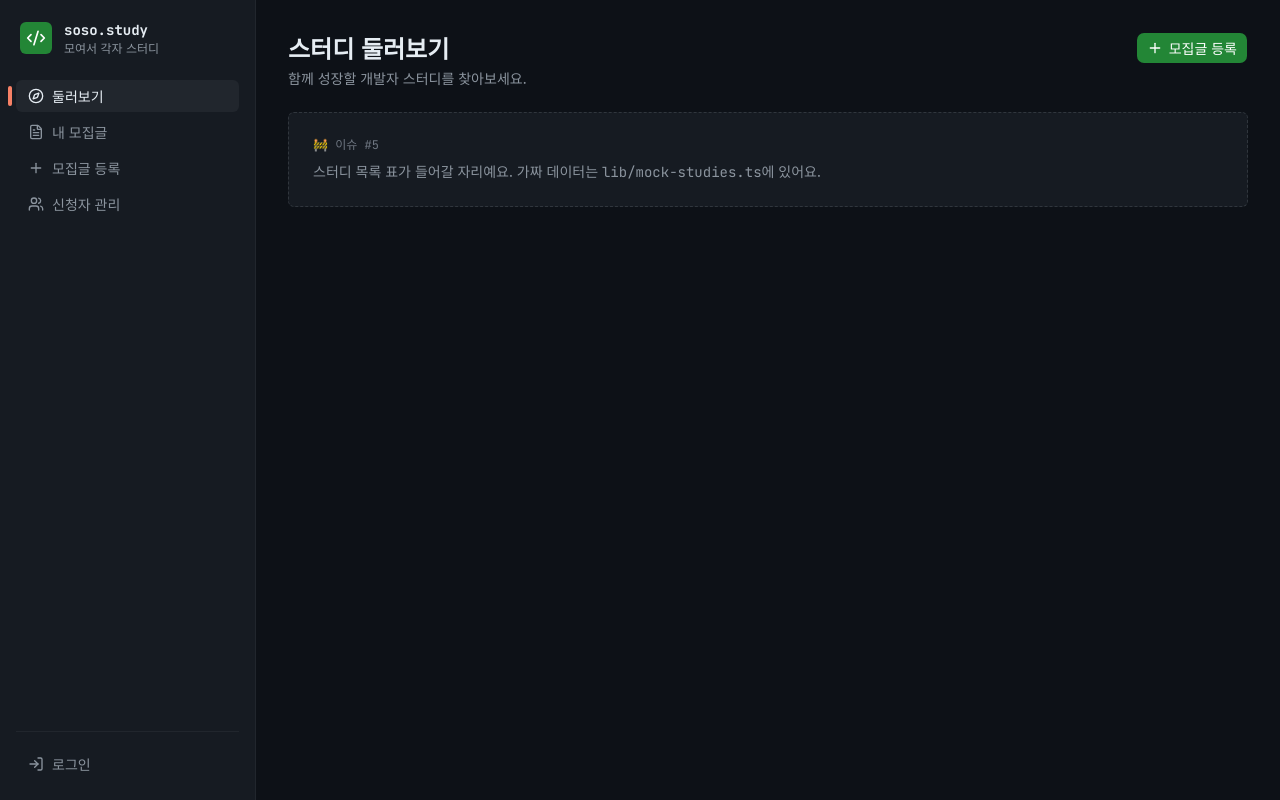
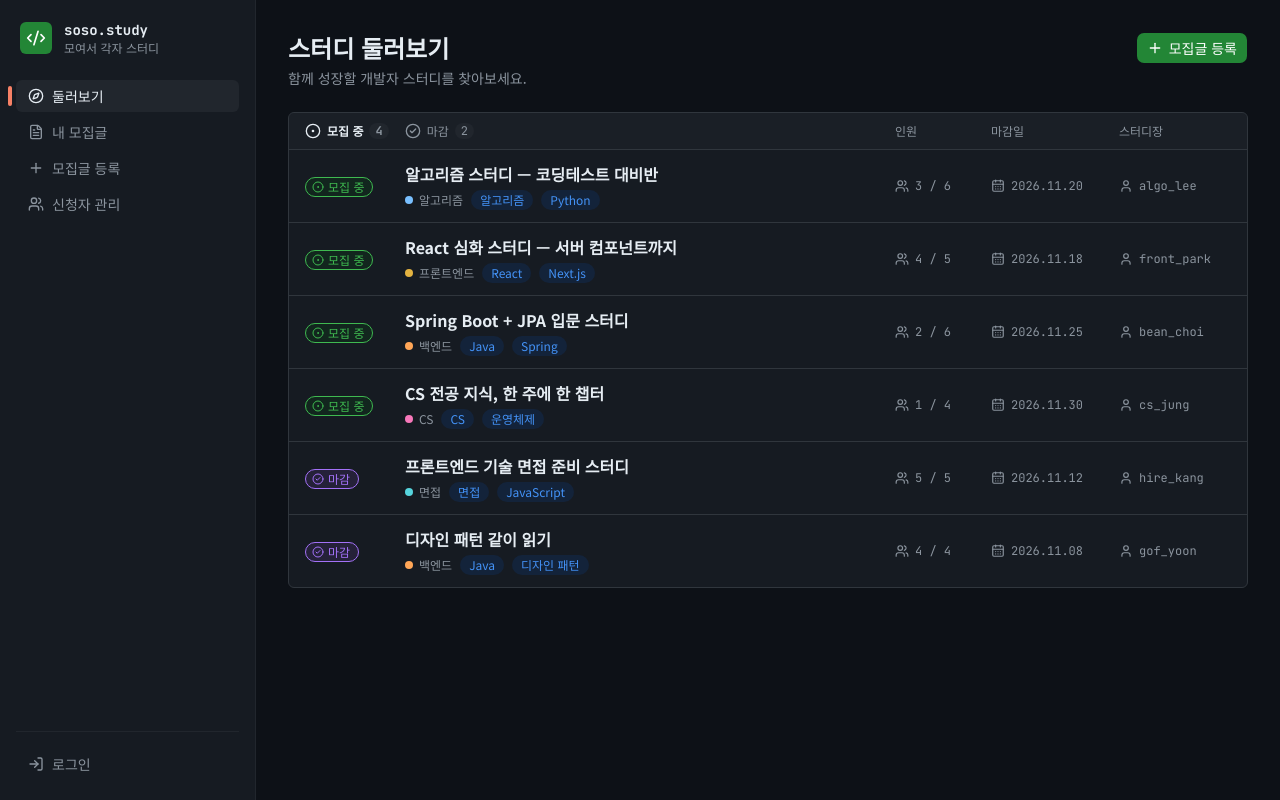
Before and after one commit to 2D0/lgcns07-pilotproject, a Next.js app: page /studies in a window 1280 px wide. Built offline with nearby package versions, Linux system fonts and the light colour scheme.

Commit message:
feat: 스터디 목록 화면 (서비스 → 액션 → 표) (#19)

```diff
--- a/actions/study-actions.ts
+++ b/actions/study-actions.ts
@@ -1,8 +1,16 @@
 "use server";
 
-import { findStudy } from "@/service/study-service";
+import { findStudy, getStudies } from "@/service/study-service";
 
-// 팀 규칙: page → actions → service
+// 팀 규칙: page → actions → service (화면은 서비스를 직접 부르지 않기)
+
+// 스터디 목록 입구 — 목록 #5
+export async function loadStudyList() {
+  const response = await getStudies();
+  return response;
+}
+
+// 스터디 하나 입구 — 상세 #6
 export async function getStudyDetail(studyId: string) {
   return findStudy(studyId);
 }
--- a/app/(main)/studies/page.tsx
+++ b/app/(main)/studies/page.tsx
@@ -1,7 +1,10 @@
+import { Suspense } from "react";
+import { loadStudyList } from "@/actions/study-actions";
+import { StudyTable } from "@/components/organisms/study-table";
+import { Skeleton } from "@/components/ui/skeleton";
 import Link from "next/link";
 import { Plus } from "lucide-react";
 import { PageHeader } from "@/components/templates/page-header";
-import { TodoBox } from "@/components/templates/todo-box";
 import { buttonVariants } from "@/components/ui/button";
 import { routes } from "@/config/routes";
 
@@ -19,10 +22,32 @@ export default function StudiesPage() {
           </Link>
         }
       />
-      <TodoBox issue={5}>
-        스터디 목록 표가 들어갈 자리예요. 가짜 데이터는{" "}
-        <code className="font-mono">lib/mock-studies.ts</code>에 있어요.
-      </TodoBox>
+      <Suspense fallback={<Skeleton className="h-64 w-full" />}>
+        <StudyList />
+      </Suspense>
     </section>
   );
 }
+async function StudyList() {
+  const result = await loadStudyList();
+
+  if (!result.success) {
+    return (
+      <p role="alert" className="text-sm text-destructive">
+        {result.message}
+      </p>
+    );
+  }
+  const studies = result.data.studies;
+  const openCount = studies.filter((study) => study.status === "OPEN").length;
+  const closedCount = studies.filter(
+    (study) => study.status === "CLOSED",
+  ).length;
+  return (
+    <StudyTable
+      studies={studies}
+      openCount={openCount}
+      closedCount={closedCount}
+    />
+  );
+}
--- a/service/study-service.ts
+++ b/service/study-service.ts
@@ -1,5 +1,23 @@
+import type { ApiResponse } from "@/types/api-response";
+import type { Study, StudyListData } from "@/types/study";
 import { mockStudies } from "@/lib/mock-studies";
-import type { Study } from "@/types/study";
+
+// 스터디 목록 가져오기 (🧪 지금은 가짜 데이터, API가 오면 fetch로 바꿈) — 목록 #5
+export async function getStudies(): Promise<ApiResponse<StudyListData>> {
+  return {
+    success: true,
+    code: 200,
+    message: "",
+    data: {
+      studies: mockStudies,
+      currentPage: 1,
+      totalPages: 1,
+      totalItems: mockStudies.length,
+      hasNextPage: false,
+      hasPreviousPage: false,
+    },
+  };
+}
 
 // 스터디 하나 찾기 (상세 화면 #6)
 // 주소가 이상하거나(/studies/abc) 없는 번호면 null → 화면에서 404로 보여 줘요.
```
